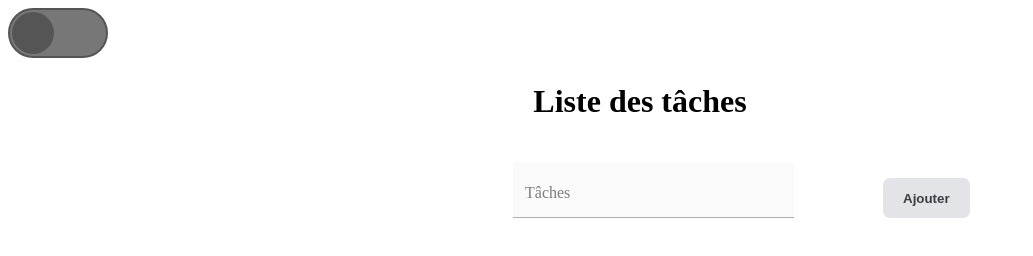
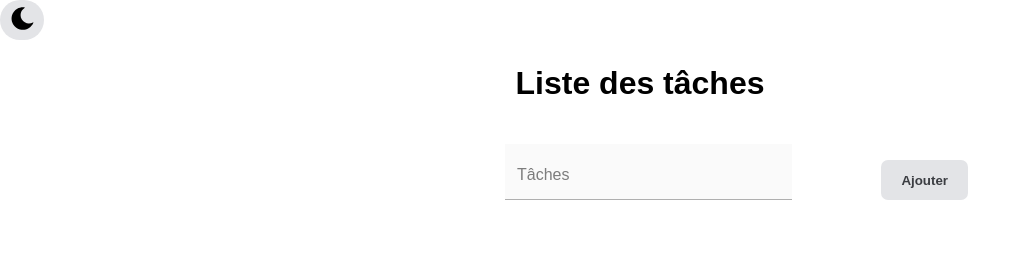
Before and after one commit to KurosakiKenzo69/Todo, a plain HTML site: page index.html in a window 1280 px wide. Shown: the whole page, without its empty margins (0-1033 px from the left). Drawn offline with Linux system fonts and the light colour scheme.

```diff
--- a/index.html
+++ b/index.html
@@ -1,5 +1,5 @@
 <!DOCTYPE html>
-<html lang="en">
+<html lang="fr">
 <head>
     <meta charset="UTF-8">
     <meta http-equiv="X-UA-Compatible" content="IE=edge">
@@ -9,11 +9,10 @@
     <link rel="icon" href="img/kvong.png">
     <script src="script.js"></script>
 </head>
-<body>
-<div class="toggle">
-    <input type="checkbox" id="toggle" />
-    <label for="toggle"></label>
-</div>
+<body class="dark">
+<button class="dark-theme">
+    <img src="img/dark-mode.svg" alt="dark mode" onclick="toggleDarkMode()">
+</button>
 
 <h1>Liste des tâches </h1>
 <div class="categories">
@@ -23,7 +22,7 @@
 </div>
 <div class="taches">
     <label for="inp" class="inp">
-        <input type="text" id="inp" placeholder="&nbsp;">
+        <input type="text" id="inp" class="light-text" placeholder="&nbsp;">
         <span class="label">Tâches</span>
         <span class="focus-bg"></span>
     </label>
@@ -35,4 +34,5 @@
 
 
 </body>
+</div>
 </html>
--- a/script.js
+++ b/script.js
@@ -93,15 +93,33 @@
     }
 });
 
-const toggle = document.getElementById('toggle');
-const body = document.body;
+//
+// const dark = document.getElementsByClassName('dark-theme')[0];
+// const inputText = document.getElementById("inp");
+// function toggleDarkMode() {
+//     document.body.classList.toggle('dark-mode');
+//     inputText.classList.toggle("dark");
+// }
+//
+// dark.addEventListener('click', toggleDarkMode);
 
-toggle.addEventListener('input', e => {
-    const isChecked = e.target.checked;
+const dark = document.getElementsByClassName('dark-theme')[0];
+const inputText = document.getElementById("inp");
 
-    if (isChecked) {
-        body.classList.add('dark-theme');
+function toggleDarkMode() {
+    document.body.classList.toggle('dark-mode');
+    inputText.classList.toggle("dark");
+    updateInputTextColor();
+}
+
+function updateInputTextColor() {
+    if (document.body.classList.contains('dark-mode')) {
+        inputText.style.color = "white";
     } else {
-        body.classList.remove('dark-theme');
+        inputText.style.color = "";
     }
-});
+}
+
+dark.addEventListener('click', toggleDarkMode);
+
+updateInputTextColor(); // Appeler la fonction pour initialiser la couleur du texte du input
--- a/style.css
+++ b/style.css
@@ -205,43 +205,20 @@
     margin-top: 4px;
 }
 
-.toggle input[type='checkbox'] {
-    display: none;
+.dark-theme {
+    border-radius: 20px;
+    width: 44px;
 }
 
-.toggle label {
-    background-color: #777;
-    border: 2px solid #555;
-    border-radius: 50px;
-    cursor: pointer;
-    display: inline-block;
-    position: relative;
-    transition: all ease-in-out 0.3s;
-    width: 100px;
-    height: 50px;
+body {
+    margin: 0;
+    padding: 0;
+    font-family: sans-serif;
+    /*color: #E3E4E7;*/
 }
 
 
-.toggle label::after {
-    background-color: #555;
-    border-radius: 50%;
-    content: ' ';
-    cursor: pointer;
-    display: inline-block;
-    position: absolute;
-    left: 2px;
-    top: 2px;
-    transition: all ease-in-out 0.3s;
-    width: 42px;
-    height: 42px;
+.dark-mode {
+    background-color: black;
+    color: white;
 }
-
-.toggle input[type='checkbox']:checked ~ label {
-    background-color: #04B404;
-    border-color: transparent;
-}
-
-.toggle input[type='checkbox']:checked ~ label::after {
-    background-color: white;
-    transform: translateX(50px);
-}
```
Also changed, not shown: img/dark-mode.svg (added).
